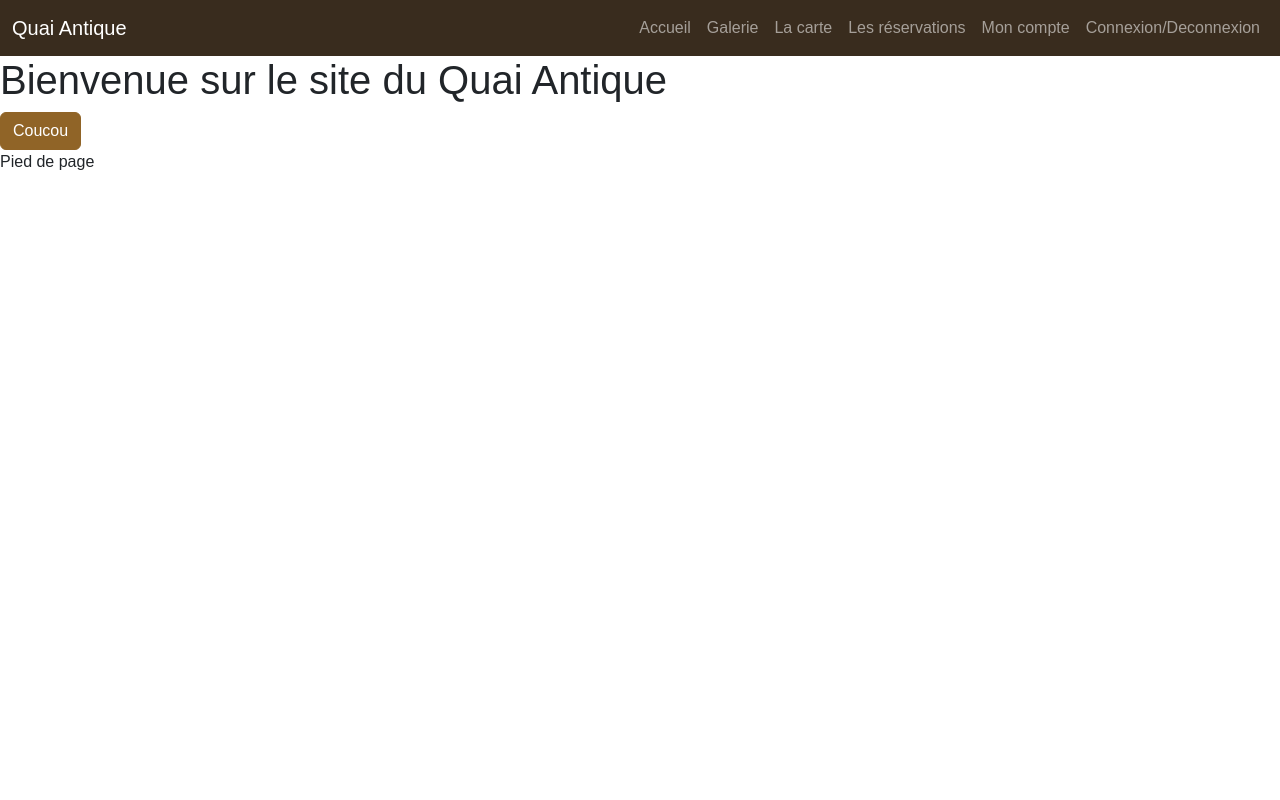
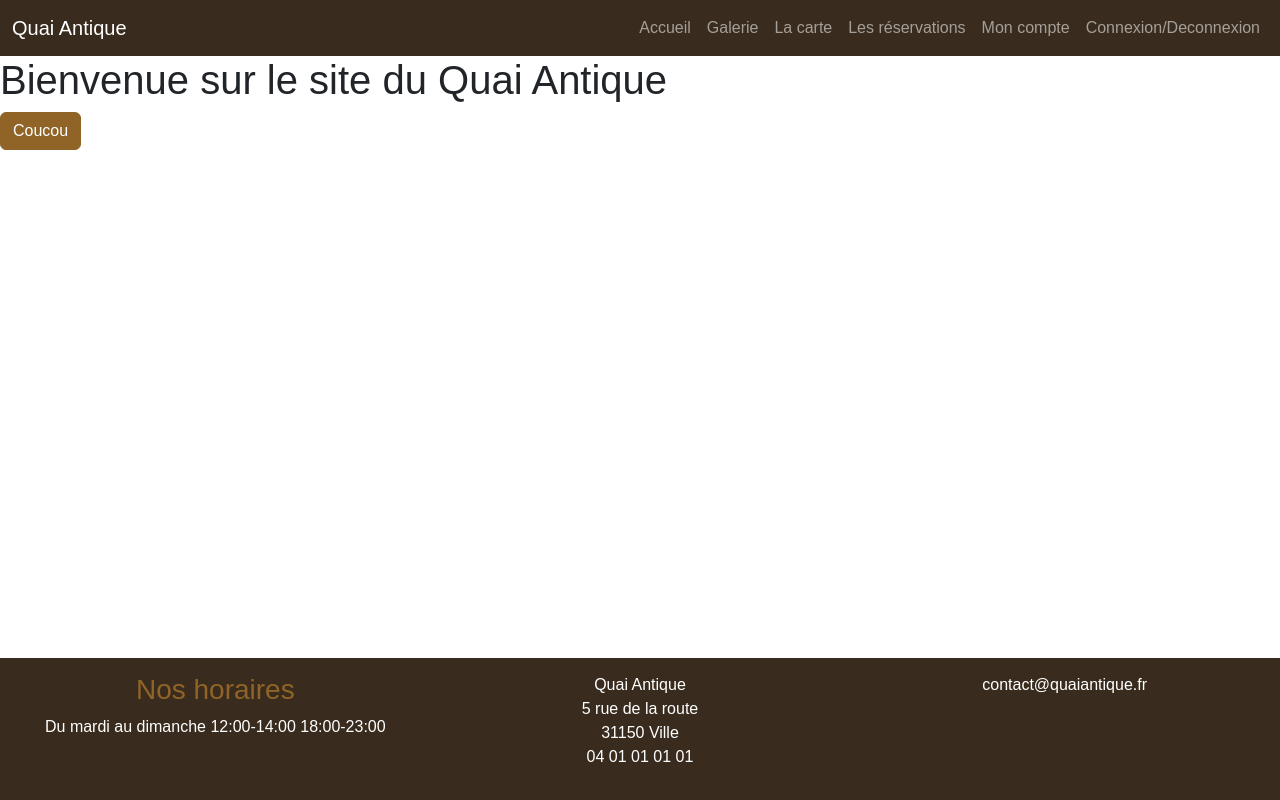
Before and after one commit to Toan97410/QuaiantiquerestaurantFront, a website with bundled scripts: page index.html in a window 1280 px wide. Built offline with nearby package versions, Linux system fonts and the light colour scheme; files whose address does not match are found by name; a web font is replaced by a local one.

Commit message:
Ajout footer

```diff
--- a/index.html
+++ b/index.html
@@ -47,7 +47,24 @@
         <!-- contenu de la page-->
     </main>
 
-    <footer> Pied de page</footer>
+    <footer class="bg-dark text-white text-center footer">
+        <div class="row">
+            <div class="col-12 col-lg-4">
+                <h3 class="text-primary">Nos horaires</h3>
+                <p>Du mardi au dimanche  12:00-14:00  18:00-23:00</p>
+            </div>
+            <div class="col-6 col-lg-4">
+                <p>Quai Antique <br/>
+                    5 rue de la route <br/>
+                    31150 Ville <br/>
+                    04 01 01 01 01 <br/>
+                </p>
+            </div>
+            <div class="col-6 col-lg-4">
+                <p>contact@quaiantique.fr</p>
+            </div>
+        </div>
+    </footer>
     <script type="module" src="Router/router.js"></script>
     <script src="node_modules/bootstrap/dist/js/bootstrap.bundle.min.js"></script>
 </body>
--- a/scss/main.scss
+++ b/scss/main.scss
@@ -1,2 +1,18 @@
 @import url(/node_modules/bootstrap-icons/font/bootstrap-icons.css);
 @import 'custom';
+
+html {
+    position: relative;
+    min-height: 100%;
+}
+
+main {
+    margin-bottom: 250px;
+}
+
+footer.footer {
+    padding: 15px;
+    position: absolute;
+    bottom: 0;
+    width: 100%;
+}
```
Also changed, not shown: scss/main.css, 1 other file.
